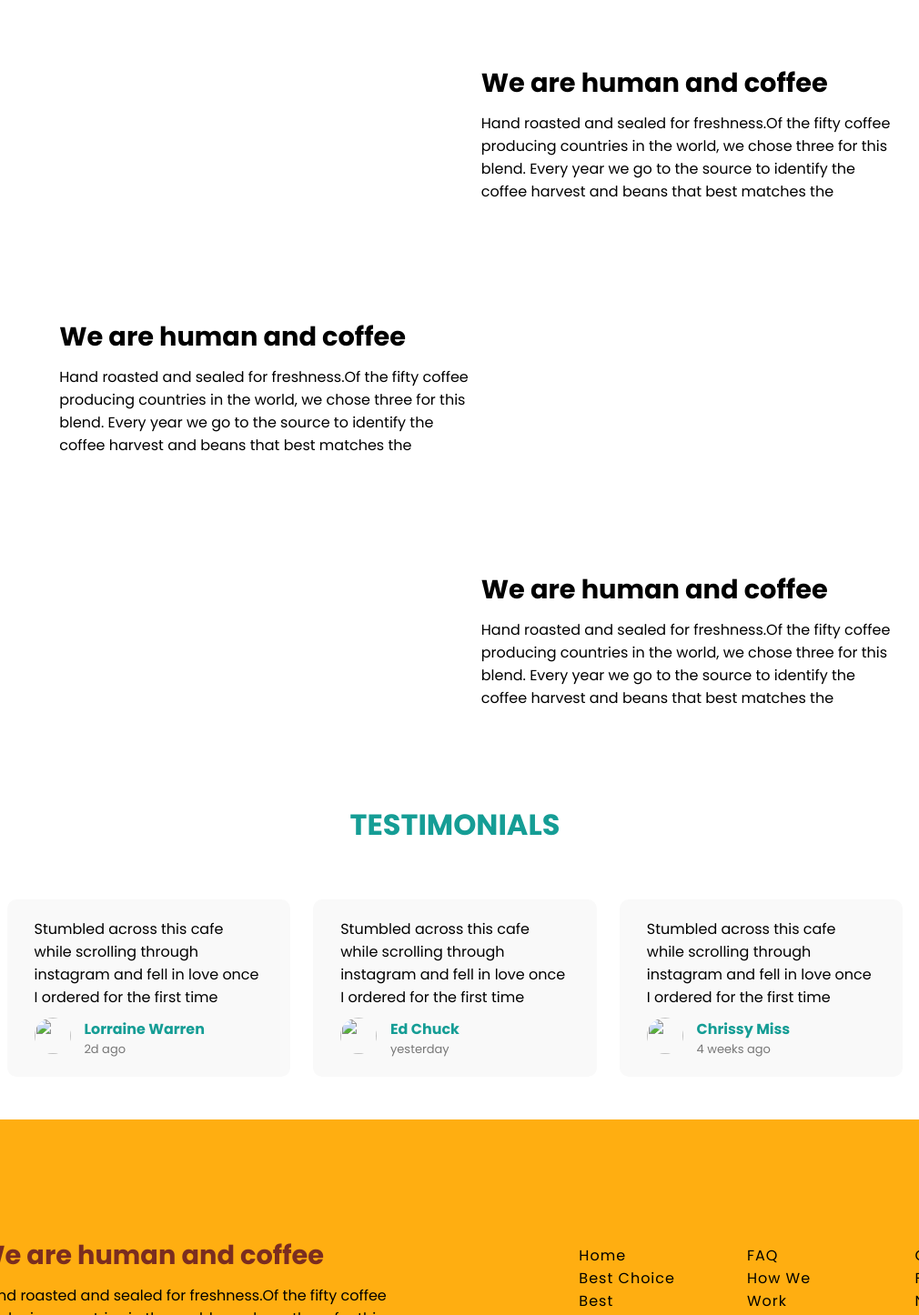
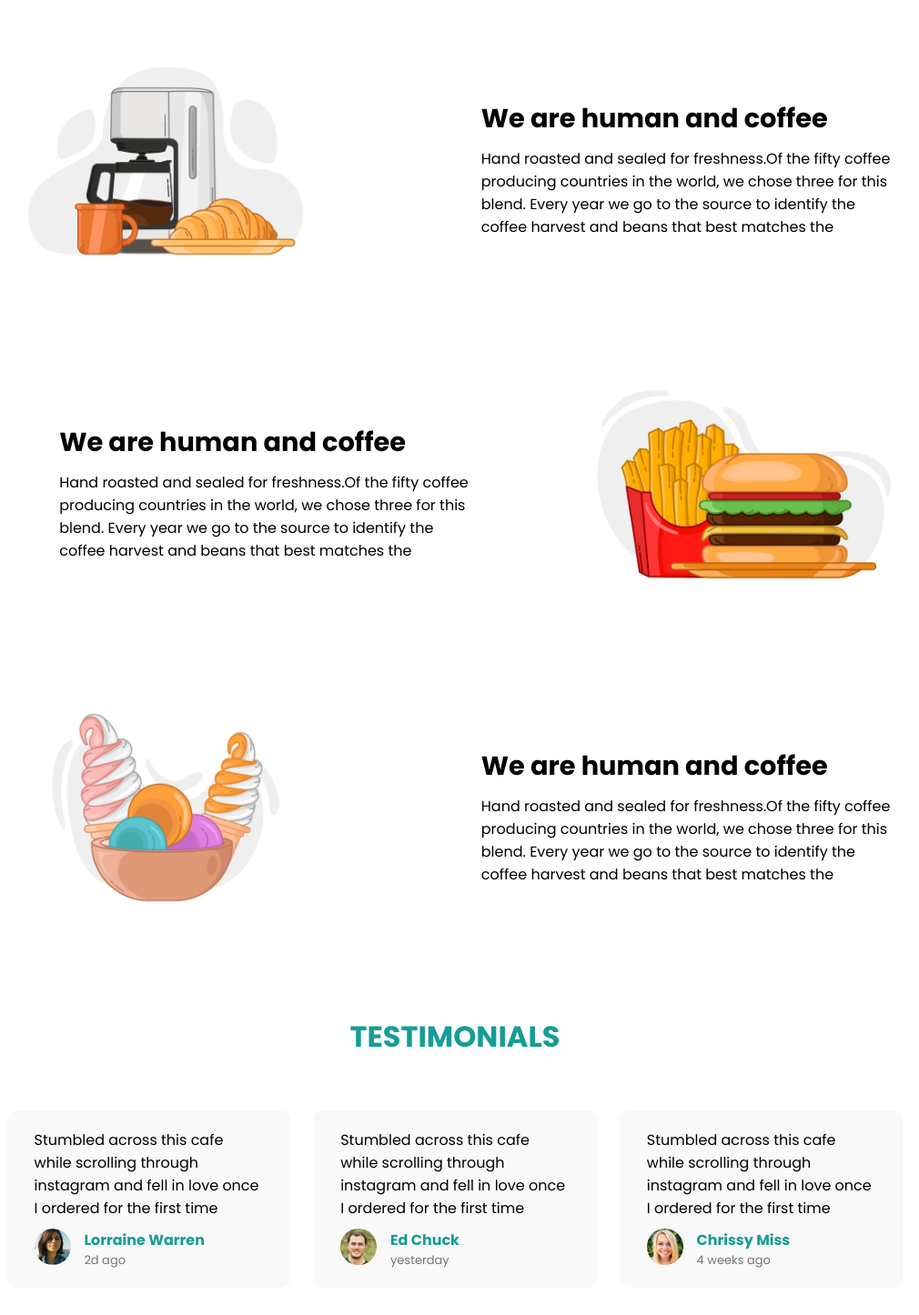
Before and after one commit to regina-sherlin/latte-room, a plain HTML site: page index.html in a window 1280 px wide. Shown: the part 758-2204 px from the top of the page at 91% size, without its empty margins (140-1150 px from the left). Drawn offline with Linux system fonts and the light colour scheme; the site is published under a folder, as on GitHub Pages, so addresses that start at the root find nothing.

Commit message:
Update index.html

```diff
--- a/index.html
+++ b/index.html
@@ -27,14 +27,14 @@
                 <h1>Discover the real taste of coffees in every sip</h1>
             </div>
             <div class="hero-img">
-                <img src="./assets/coffee3.png" alt="">
+                <img src="assets/coffee3.png" alt="">
             </div>
         </section>
 
         <section class="gallery">
             <div class="feature">
                 <div class="feature-img">
-                    <img src="/assets/coffee.png" alt="">
+                    <img src="assets/coffee.png" alt="">
                 </div>
                 <div class="feature-content">
                     <h4>We are human and coffee</h4>
@@ -48,13 +48,13 @@
                     <p>Hand roasted and sealed for freshness.Of the fifty coffee producing countries in the world, we chose three for this blend. Every year we go to the source to identify the coffee harvest and beans that best matches the</p>
                 </div>
                 <div class="feature-img">
-                    <img src="../assets/burger.png" alt="">
+                    <img src="assets/burger.png" alt="">
                 </div>
             </div>
 
             <div class="feature">
                 <div class="feature-img">
-                    <img src="../assets/icecream.png" alt="">
+                    <img src="assets/icecream.png" alt="">
                 </div>
                 <div class="feature-content">
                     <h4>We are human and coffee</h4>
@@ -72,7 +72,7 @@
                         <p>Stumbled across this cafe while scrolling through instagram and fell in love once I ordered for the first time</p>
                     </div>
                     <div class="user">
-                        <img src="../assets/user-1.jpg" alt="">
+                        <img src="assets/user-1.jpg" alt="">
                         <div class="user-body">
                             <h5>Lorraine Warren</h5>
                             <small>2d ago</small>
@@ -85,7 +85,7 @@
                         <p>Stumbled across this cafe while scrolling through instagram and fell in love once I ordered for the first time</p>
                     </div>
                     <div class="user">
-                        <img src="../assets/user-2.jpg" alt="">
+                        <img src="assets/user-2.jpg" alt="">
                         <div class="user-body">
                             <h5>Ed Chuck</h5>
                             <small>yesterday</small>
@@ -98,7 +98,7 @@
                         <p>Stumbled across this cafe while scrolling through instagram and fell in love once I ordered for the first time</p>
                     </div>
                     <div class="user">
-                        <img src="../assets/user-3.jpg" alt="">
+                        <img src="assets/user-3.jpg" alt="">
                         <div class="user-body">
                             <h5>Chrissy Miss</h5>
                             <small>4 weeks ago</small>
```
